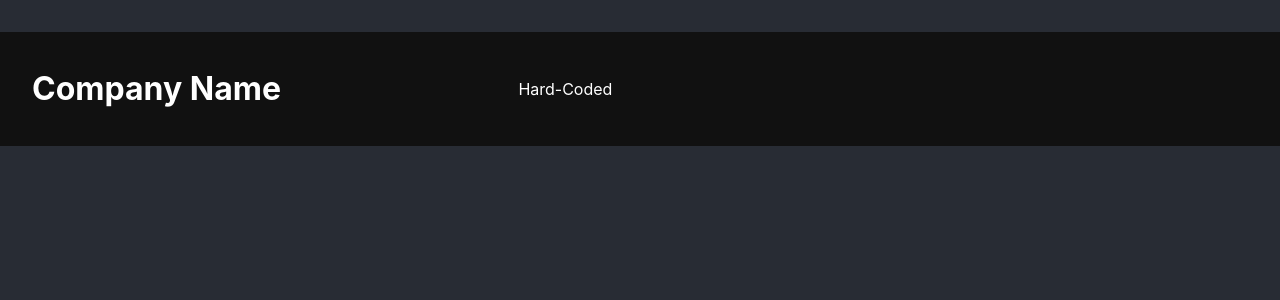
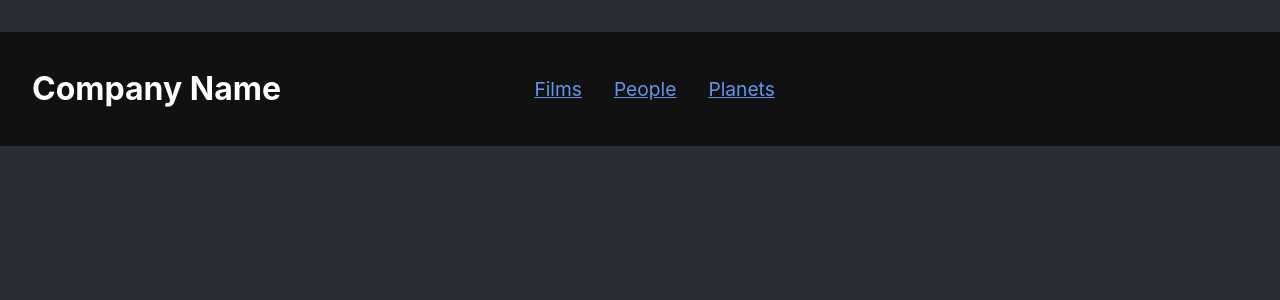
Before and after one commit to PraminBudhathoki/my-app, a React (Create React App) app: page / in a window 1280 px wide. Shown: the top 300 px of the page. Built offline with nearby package versions, Linux system fonts and the light colour scheme.

Commit message:
Components from data learned

```diff
--- a/src/component/Header/Header.js
+++ b/src/component/Header/Header.js
@@ -1,12 +1,10 @@
 import "./header.css";
 import Nav from "../Nav/Nav";
 export default function Header(props) {
-  let title = props.title;
   return (
     <header className="masthead">
       <h1>{props.company}</h1>
-      <p>{props.thing}</p>
-      <Nav ttl={title} />
+      <Nav />
     </header>
   );
 }
--- /dev/null
+++ b/src/component/Link/Link.js
@@ -0,0 +1,10 @@
+import "./link.css";
+export default function Link(props) {
+  const url = props.lnk.url;
+  const title = props.lnk.title;
+  return (
+    <a className="navlink" href={url}>
+      {title}
+    </a>
+  );
+}
--- /dev/null
+++ b/src/component/Link/link.css
@@ -0,0 +1,5 @@
+.navlink {
+  color: cornflowerblue;
+  font-size: 1.2rem;
+  padding: 0 1rem;
+}
--- a/src/component/Nav/Nav.js
+++ b/src/component/Nav/Nav.js
@@ -1,4 +1,16 @@
+import Link from "../Link/Link";
 import "./nav.css";
 export default function Nav(props) {
-  return <nav>{props.ttl}</nav>;
+  const links = [
+    { title: "Films", url: "https:// swapi.dev/api/films/" },
+    { title: "People", url: "https://swapi.dev/api/people/" },
+    { title: "Planets", url: "https://swapi.dev/api/planets/" },
+  ];
+  return (
+    <nav>
+      {links.map((lnk) => (
+        <Link lnk={lnk} key={lnk.title} />
+      ))}
+    </nav>
+  );
 }
```
